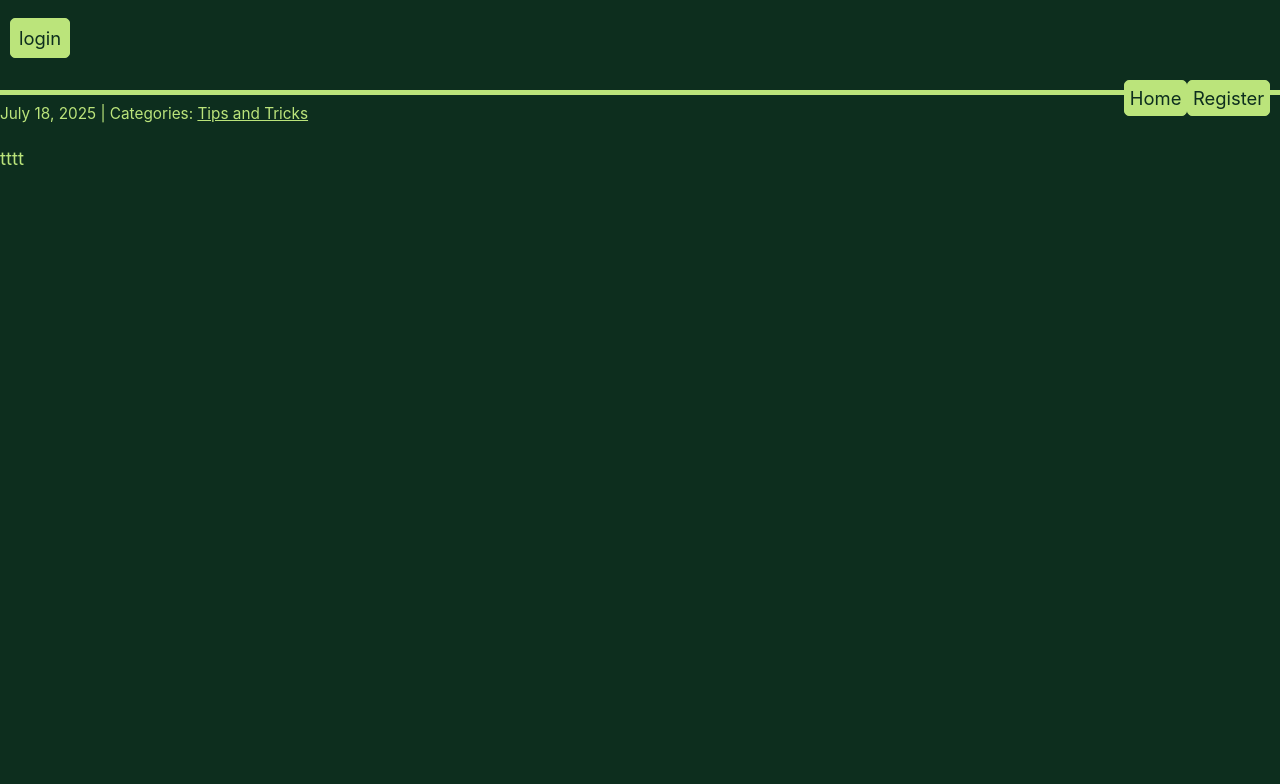
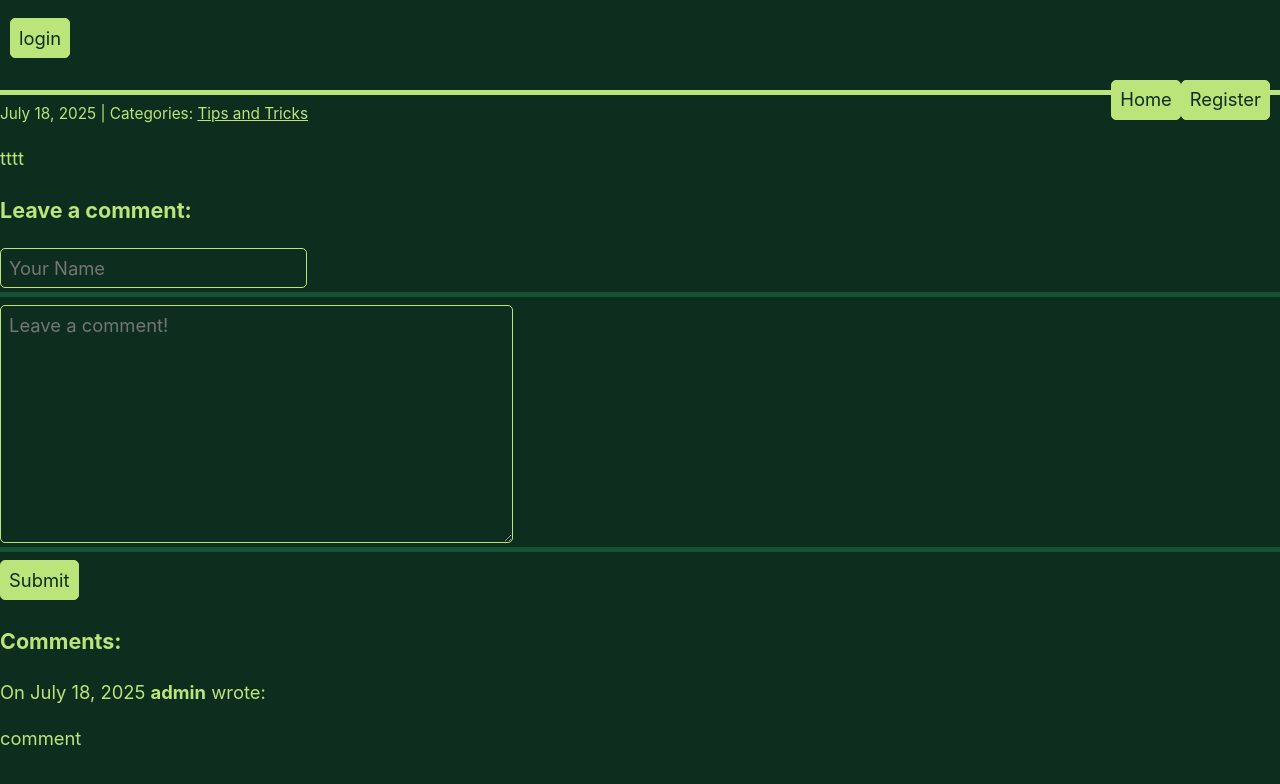
Before and after one commit to ExcessMarrow773/CodeCrewXL-2025, a Django app: page /post/3/ in a window 1280 px wide. Shown: the top 784 px of the page. Run offline with Django 5.2, Linux system fonts and the light colour scheme; data comes from the database, SQL or seed files in the repository.

Commit message:
Add comment functionality to posts and update templates
- Implemented CommentForm for user comments on posts.
- Updated post_detail view to handle comment submission.
- Modified detail.html to display comments and comment form.
- Enhanced navbar in base.html for user authentication.
- Adjusted styles in style.css for better UI consistency.

```diff
--- a/app/forms.py
+++ b/app/forms.py
@@ -1,2 +1,14 @@
 from django import forms
-from django.contrib.auth.forms import PasswordChangeForm
+
+class CommentForm(forms.Form):
+    author = forms.CharField(
+        max_length=60,
+        widget=forms.TextInput(
+            attrs={"class": "form-control", "placeholder": "Your Name"}
+        ),
+    )
+    body = forms.CharField(
+        widget=forms.Textarea(
+            attrs={"class": "form-control", "placeholder": "Leave a comment!"}
+        )
+    )
--- a/app/static/style.css
+++ b/app/static/style.css
@@ -102,10 +102,9 @@ input[type="button"] {
   background-color: var(--accent);
   line-height: large;
   color: var(--accent-text);
-  padding: 0.5rem 0.5rem;
+  padding: 0.7rem 0.10rem;
   text-align: left;
   text-decoration: none;
-
 }
 .button[aria-disabled="true"],
 input:disabled,
@@ -118,7 +117,7 @@ button[disabled] {
   color: var(--text-light);
 }
 input[type="range"] {
-  padding: 0;
+  padding: 1;
 }
 abbr[title] {
   cursor: help;
@@ -159,7 +158,12 @@ header > nav ol {
   list-style-type: none;
   display: flex;
 }
-header > nav ul li,
+header > nav ul li,#navbar a {
+  padding: 0.2rem 0.5rem;
+  text-decoration: none;
+  float: right;
+}
+
 header > nav ol li {
   display: inline-block;
 }
@@ -427,7 +431,7 @@ blockquote {
   color: var(--text-light);
   margin-block: 1rem;
   margin-inline: 2rem 0;
-  padding: 0.4rem 0.8rem;
+  padding: 0.45rem 0.8rem;
   font-style: italic;
 }
 cite {
@@ -519,7 +523,7 @@ sub {
   border: 2px solid var(--border);
   border-radius: var(--standard-border-radius);
   margin: 1rem 0;
-  padding: 1rem;
+  padding: 3rem;
 }
 @media print {
   @page {
@@ -537,7 +541,7 @@ sub {
   }
   article {
     border: none;
-    padding: 0;
+    padding: 2;
   }
   a[href^="http"]:after {
     content: " <" attr(href) ">";
@@ -583,7 +587,7 @@ div {
 }
 
 #navbar a {
-  padding: 0.2rem 0.3rem;
+  padding: 0.3rem 0.5rem;
   text-decoration: none;
   float: right;
 }
--- a/app/templates/app/base.html
+++ b/app/templates/app/base.html
@@ -4,23 +4,33 @@
     {% load static %}
     <link rel="stylesheet" type="text/css" href="{% static 'style.css' %}">
 <div id="navbar">
+    {% block navbar %}
         {% if user.is_authenticated %}
             <form method="post" action="{% url 'logout' %}">
                 {% csrf_token %}
+                {% if request.path == '/profile/' %}
                 <button type="submit">Logout</button>
+
+            {% endif %}
             </form>
             {% if user.is_staff %}
             <a class="button" href="/admin">Admin Site</a>
+
             {% endif %}
             <a class="button" href="{% url 'profile' %}">Profile</a>
+
         {% else %}
             <form method="get" action="{% url 'login' %}">
                 <button type="submit">login</button>
             </form>
+
             <a class="button" href="{% url 'register' %}">Register</a>
+
         {% endif %}
+
         <a class="button" href="{% url 'index' %}">Home</a>
     </div>
+    {% endblock navbar %}
 </head>
 
 {% block page_content %}
--- a/app/templates/app/detail.html
+++ b/app/templates/app/detail.html
@@ -14,4 +14,25 @@
         {% endfor %}
     </small>
     <p>{{ post.body | linebreaks }}</p>
+    <h3>Leave a comment:</h3>
+    <form method="post">
+        {% csrf_token %}
+        <div>
+            {{ form.author }}
+        </div>
+        <div>
+            {{ form.body }}
+        </div>
+        <button type="submit" class="btn btn-primary">Submit</button>
+    </form>
+
+    <h3>Comments:</h3>
+    {% for comment in comments %}
+        <p>
+            On {{ comment.created_on.date }} <b>{{ comment.author }}</b> wrote:
+        </p>
+        <p>
+            {{ comment.body | linebreaks }}
+        </p>
+    {% endfor %}
 {% endblock page_content %}
--- a/app/templates/app/index.html
+++ b/app/templates/app/index.html
@@ -18,3 +18,4 @@
         {% endfor %}
     {% endblock posts %}
 {% endblock page_content %}
+</body>
--- a/app/templates/app/profile.html
+++ b/app/templates/app/profile.html
@@ -1,4 +1,5 @@
 {% extends "base.html" %}
 {% block page_content %}
 <h1>{{ user.username }}'s Profile</h1>
+
 {% endblock page_content %}
--- a/app/views.py
+++ b/app/views.py
@@ -1,7 +1,9 @@
 from django.shortcuts import render, redirect
 from app.models import Post, Comment
+from django.http import HttpResponseRedirect
 from django.contrib.auth.forms import UserCreationForm
 from django.contrib.auth.views import LoginView, LogoutView
+from app.forms import CommentForm
 
 # Create your views here.
 
@@ -43,12 +45,26 @@ from django.shortcuts import get_object_or_404
 
 def post_detail(request, pk):
     post = get_object_or_404(Post, pk=pk)
+    form = CommentForm()
+    if request.method == "POST":
+        if not request.user.is_authenticated:
+            return redirect('login')
+        form = CommentForm(request.POST)
+        if form.is_valid():
+            comment = Comment(
+                author=request.user,
+                body=form.cleaned_data["body"],
+                post=post,
+            )
+            comment.save()
+            return HttpResponseRedirect(request.path_info)
+
     comments = Comment.objects.filter(post=post)
     context = {
         "post": post,
         "comments": comments,
+        "form": CommentForm(),
     }
-
     return render(request, "app/detail.html", context)
 
 class CustomLoginView(LoginView):
```
